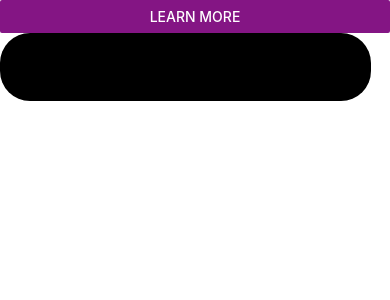
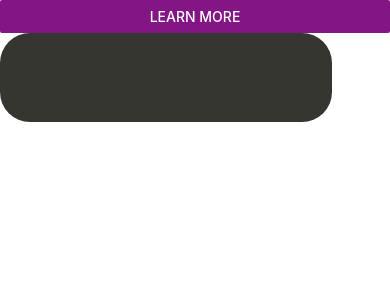
Before and after one commit to SeanHLam/TrackStacks, a React Native app: screen / in a window 390 px wide. Shown: the top 300 px of the page. Built offline with nearby package versions, Linux system fonts and the light colour scheme; what @ui-kitten/components would draw is missing.

Commit message:
added styles to navmenu

```diff
--- a/components/navmenu/navmenu.js
+++ b/components/navmenu/navmenu.js
@@ -1,17 +1,28 @@
 import { View,Text,} from 'react-native';
-import { Wrapper } from '../../styles/global';
-
 import React from 'react';
 import * as eva from '@eva-design/eva';
-import styled from 'styled-components';
+import styled from 'styled-components/native';
+// import { Icon } from '@ui-kitten/components';
 
-
+const Cont = styled.View`
+background-color: #363630;
+width: 85%;
+height:10.5%;
+border-radius: 30px;
+display: flex;
+justify-content: center;
+align-items: center;
+flex-direction: row;
+`;
 
 export default function NavMenu(){
 
     return(
-        <Wrapper>
-
-        </Wrapper>
+        <Cont>
+             {/* <Icon
+        fill='#8F9BB3'
+        name='star'
+        /> */}
+        </Cont>
     )
 }
```
